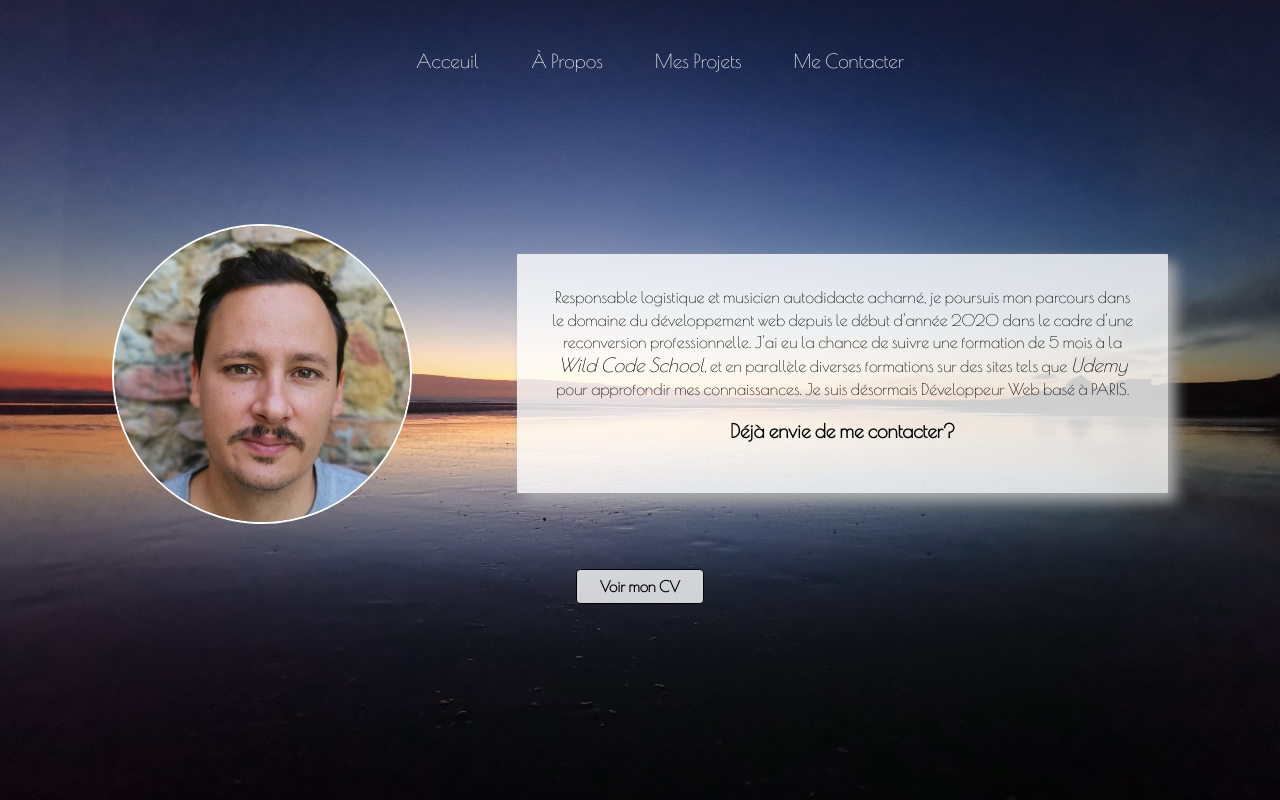
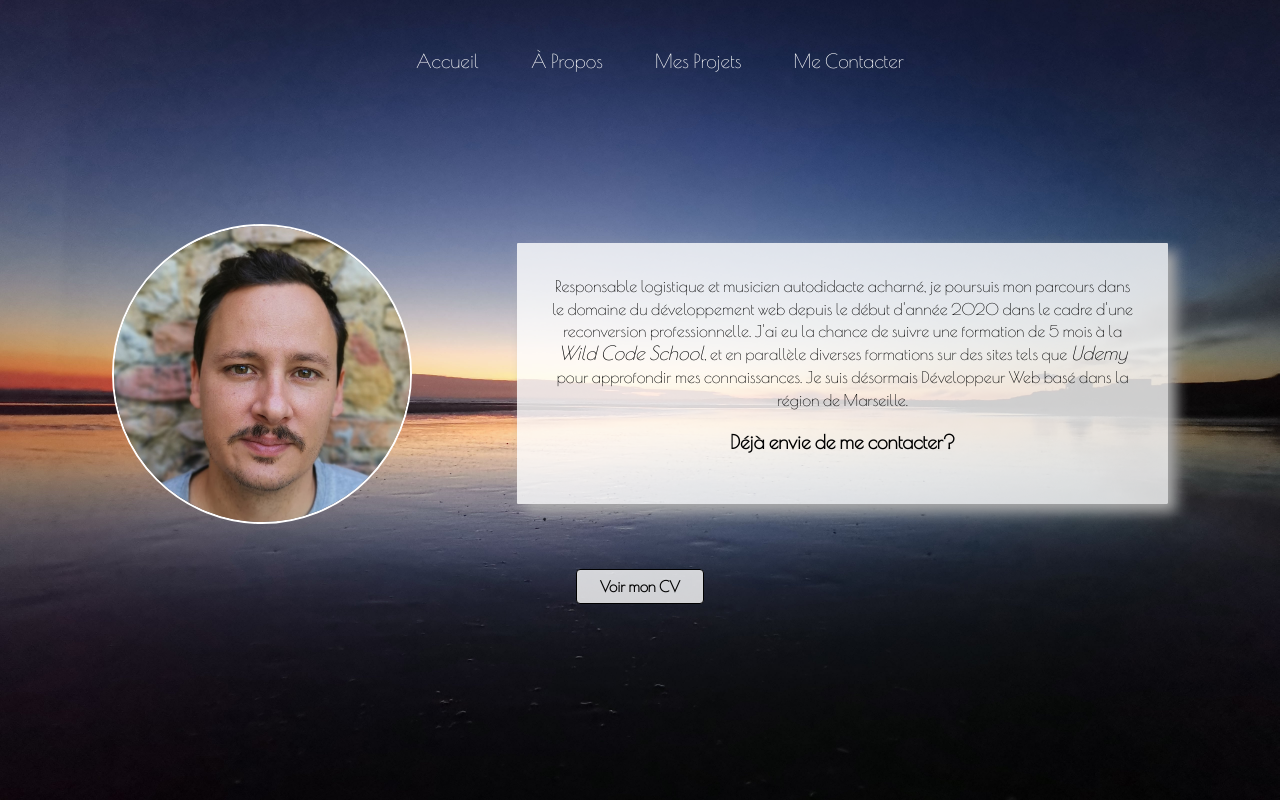
Before and after one commit to Jpaaaps/portfolioDev, a React (Create React App) app: page /about in a window 1280 px wide. Built offline with nearby package versions, Linux system fonts and the light colour scheme.

Commit message:
added one project and correction of mispelling

```diff
--- a/src/components/About.js
+++ b/src/components/About.js
@@ -10,7 +10,7 @@ const About = () => {
 
 function handleClick(e){
 		e.preventDefault();
-		window.open('https://drive.google.com/file/d/18O7du9fqJV24p6dFW2NJv4kweBTpSanu/view?usp=sharing', '_blank', 'noopener noreferrer');
+		window.open('https://drive.google.com/file/d/16MU3qnoWmOJHvi-kzqn3XAI_tAIHCAz4/view?usp=sharing', '_blank', 'noopener noreferrer');
 	}
 
 		return (
@@ -25,7 +25,7 @@ function handleClick(e){
 
 						<img className='imgPro' src={photo} alt='moi'/>
 						<p className='card'>Responsable logistique et musicien autodidacte acharné, je poursuis mon parcours dans le domaine du développement web depuis le début d'année 2020 dans le cadre d'une reconversion professionnelle. J'ai eu la chance de suivre une formation de 5 mois à la <span><a href='https://www.wildcodeschool.com/fr-FR' target='_blank' rel="noopener noreferrer">Wild Code School</a></span>, et en parallèle diverses formations sur des sites tels que <span><a href='https://www.udemy.com' target='_blank' rel="noopener noreferrer">Udemy</a></span> pour approfondir mes connaissances.
-						Je suis désormais Développeur Web basé à PARIS.
+						Je suis désormais Développeur Web basé dans la région de Marseille.
 						<Link to='/contact'><p className='linkTo'>Déjà envie de me contacter?</p></Link>
 						</p>
 
--- a/src/components/Projects.js
+++ b/src/components/Projects.js
@@ -7,12 +7,14 @@ import covid from '../pictures/covidrun.png'
 import productcart from '../pictures/productcart.png'
 import WLH from '../pictures/WLH.jpg'
 import tictac from '../pictures/tictac.png'
+import Bfk from '../pictures/Bfk.jpg'
 
 import './Projects.css'
 
 const projects = [
 	{ src: pimp, urlDeployed: 'https://www.pimpyourwaste.com/',urlGithub: 'https://drive.google.com/drive/folders/1IJDzqJSmsh1n__rzqOL6Ba22ZIn6z-OI', name: 'Pimp Your Waste', description: 'Troisième et dernier projet de ma formation, pour un client réel qui voulait un site interne de gestion de leur stock avec création d\'un front et d\'un back fonctionnel avec gestion de base de donnée (créée par notre groupe) avec MySQL.'},
 	{ src: WLH, urlDeployed: 'https://wild-heroes-league.netlify.app/', urlGithub: 'https://github.com/Jpaaaps/paris-0320-project2-WildHerosLeague', name: 'Wild Heroes League', description: 'C\'était le deuxième projet de groupe durant ma formation. Le choix était libre, nous avons décidé de faire un quizz à choix multiples sur le thème des Superhéros.'},
+	{ src: Bfk, urlGithub: 'https://github.com/Jpaaaps/BLOBFISH_KILLER_WEBSITE', name: 'Site Blobfish Killer', description: 'Projet personnel de création d\'un site pour mon groupe de musique. Il me reste quelques points à terminer et vérifier.'},
   { src: covid, urlDeployed: 'https://elegant-hypatia-f05ed3.netlify.app/', urlGithub: 'https://github.com/Jpaaaps/covidrun', name: 'CovidRun', description: 'Durant la formation, nous avons fait deux hackaton. Voici le premier, où nous nous sommes amusés à faire un jeu du Snake mais version "covid"! (eh oui, nous étions en plein confinement !)' },
 	{ src: productcart, urlDeployed: 'https://festive-pike-347305.netlify.app/', urlGithub: 'https://github.com/Jpaaaps/dojo-react-product-cart', name: 'Dojo react product cart', description: 'Ce premier exercice a été réalisé durant un dojo de l\'école nous devions créer une liste de commande, je vous laisse tester les différentes fonctionnalités'},
 	{ src: tictac, urlGithub: 'https://github.com/Jpaaaps/test_tictactrip', name: 'Test site de réservation', description: 'Début d\'une reproduction  d\'un site de réservation de voyage, le projet est toujours en cours de développement.' }
--- a/src/components/RightNav.js
+++ b/src/components/RightNav.js
@@ -30,7 +30,7 @@ const RightNav = ({ open }) => {
   return (
     <Ul open={open}>
       <li>
-					<NavLink to='/' activeClassName='active'>Acceuil</NavLink>
+					<NavLink to='/' activeClassName='active'>Accueil</NavLink>
 				</li>
 				<li>
 					<NavLink to='/about' activeClassName='active'>À Propos</NavLink>
```
Also changed, not shown: 1 other file (tests, documents, lock files or other folders).
